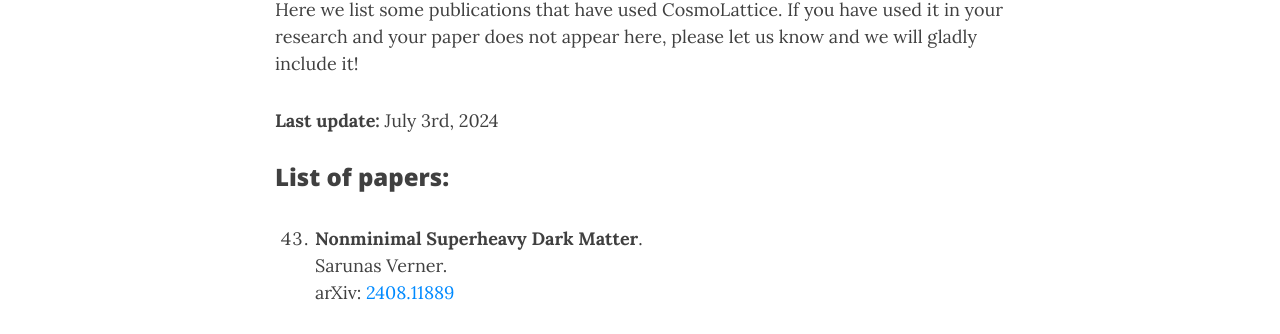
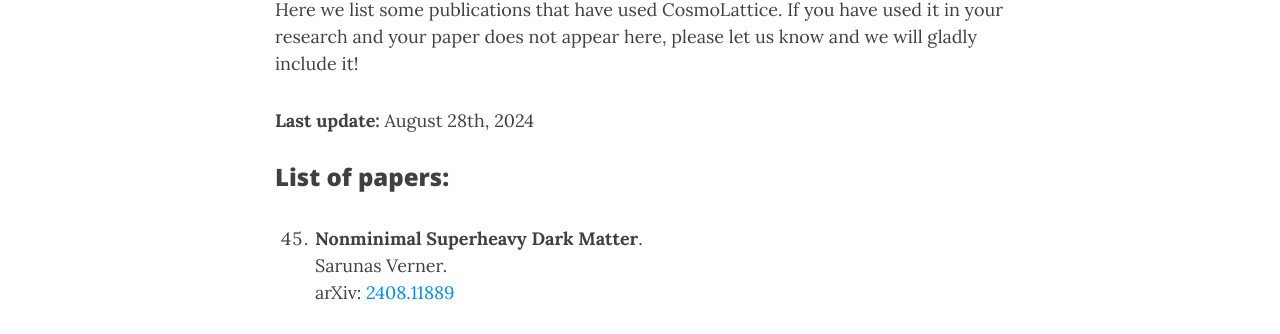
Before and after one commit to cosmolattice/cosmolatticeweb, a Jekyll site: the page built from publications.md, in a window 1280 px wide and 900 px high. Shown: the part 307-641 px from the top of the window. Built offline with Jekyll 4.4.1, drawn with Linux system fonts in a browser that asks for light colours; nearby versions of some CDN libraries; comment, search, counter and statistics services are not loaded.

Commit message:
Corrected typo

```diff
--- a/publications.md
+++ b/publications.md
@@ -8,13 +8,13 @@
 If you have used it in your research and your paper does not
 appear here, please let us know and we will gladly include it!
 
-**Last update:** July 3rd, 2024
+**Last update:** August 28th, 2024
 
 ### List of papers:<br><br>
 
 <ol>
 
-<li value="43">
+<li value="45">
 <b>Nonminimal Superheavy Dark Matter</b>.<br>
    Sarunas Verner. <br>
    arXiv: <a href="https://arxiv.org/abs/2408.11889" target="_blank" rel="noopener noreferrer">2408.11889</a><br><br>
```
